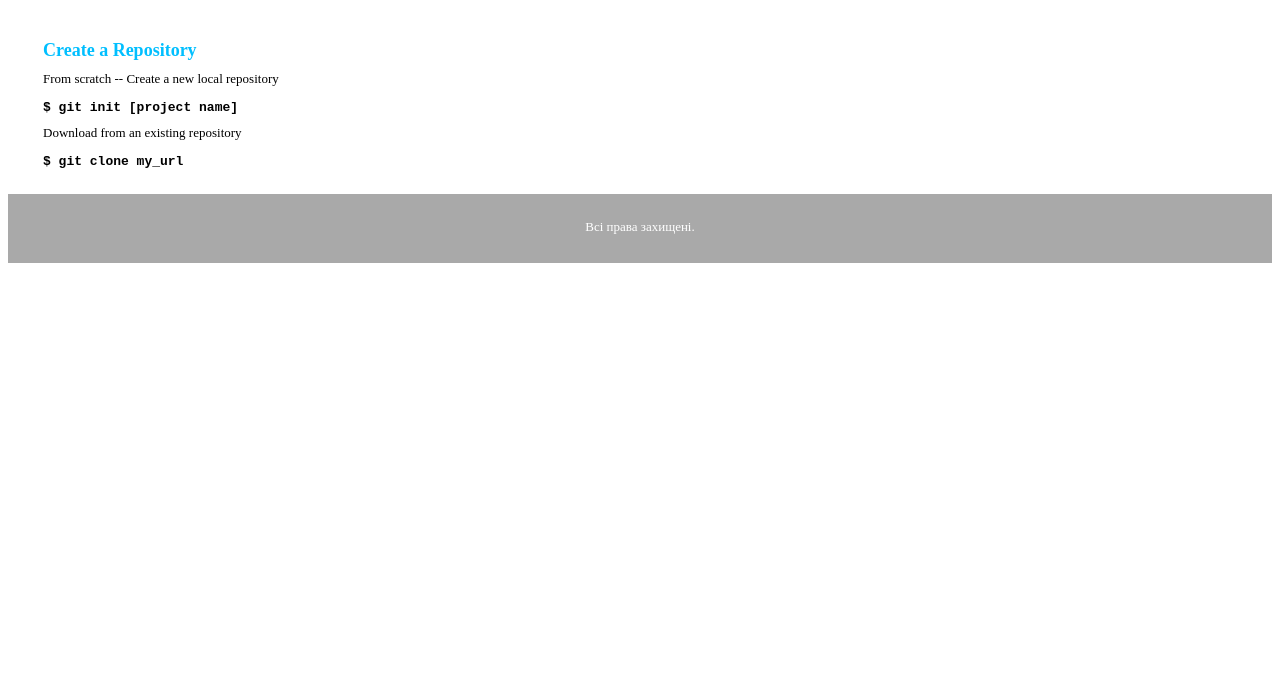
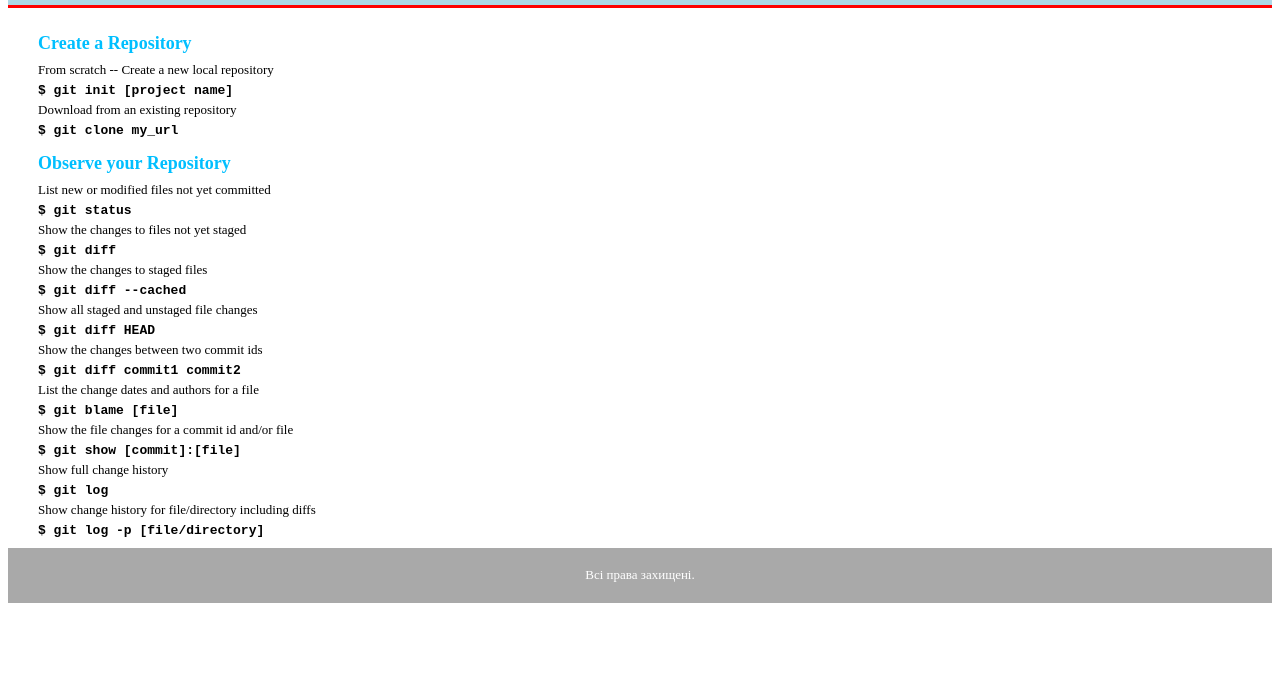
Before and after one commit to VladaHluboka/web-lab-1-12, a website: page lab10/HlubokaGit_commands.html in a window 1280 px wide. Shown: the part 120-800 px from the top of the page. Drawn offline with Linux system fonts and the light colour scheme.

Commit message:
Added Observe your Repository commands

```diff
--- a/lab10/HlubokaGit_commands.html
+++ b/lab10/HlubokaGit_commands.html
@@ -10,7 +10,7 @@
             }
             header{
                 background: lightblue;
-                padding: 15px, 30px;
+                padding: 8px 25px;
                 display: flex;
                 justify-content: space-between;
                 align-items: center;
@@ -28,7 +28,7 @@
                 display: grid;
                 grid-template-columns: repeat(4, 1fr);
                 gap: 20px;
-                padding: 25px 35px;
+                padding: 10px 30px;
             }
             h2{
                 font-size: 18px;
@@ -36,7 +36,7 @@
             }
             p{
                 font-size: 13px;
-                margin-top: 10px;
+                margin: 4px 0 5px;
             }
             code{
                 display: block;
@@ -71,6 +71,26 @@
                 <code>$ git init [project name]</code>
                 <p>Download from an existing repository</p>
                 <code>$ git clone my_url</code>
+
+                <h2 style="color: deepskyblue;">Observe your Repository</h2>
+                <p>List new or modified files not yet committed</p>
+                <code>$ git status</code>
+                <p>Show the changes to files not yet staged</p>
+                <code>$ git diff</code>
+                <p>Show the changes to staged files</p>
+                <code>$ git diff --cached</code>
+                <p>Show all staged and unstaged file changes</p>
+                <code>$ git diff HEAD</code>
+                <p>Show the changes between two commit ids</p>
+                <code>$ git diff commit1 commit2</code>
+                <p>List the change dates and authors for a file</p>
+                <code>$ git blame [file]</code>
+                <p>Show the file changes for a commit id and/or file</p>
+                <code>$ git show [commit]:[file]</code>
+                <p>Show full change history</p>
+                <code>$ git log</code>
+                <p>Show change history for file/directory including diffs</p>
+                <code>$ git log -p [file/directory]</code>
             </section>
             <section>
 
```
